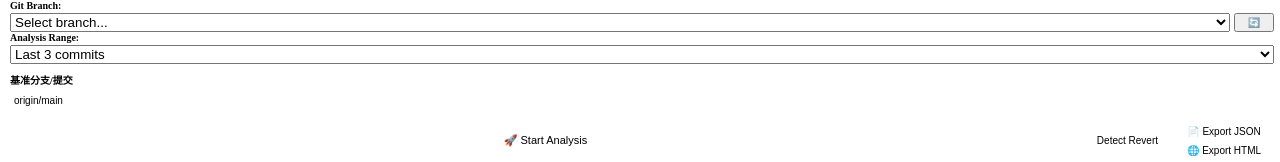
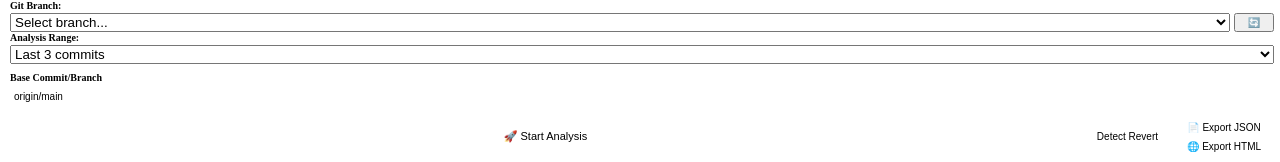
Before and after one commit to GoldenSupremeSaltedFish/DiffSense, a React (Vite) app in the folder ui/diffsense-frontend/: page / in a window 1280 px wide. Shown: the part 209-371 px from the top of the page. Built offline with nearby package versions, Linux system fonts and the light colour scheme.

Commit message:
button国际化

```diff
--- a/ui/diffsense-frontend/src/components/Toolbar.tsx
+++ b/ui/diffsense-frontend/src/components/Toolbar.tsx
@@ -660,10 +660,10 @@ const Toolbar = () => {
 
       {/* 回退检测输入 */}
       <div style={{ display: 'flex', flexDirection: 'column', gap: '4px', marginTop: '8px' }}>
-        <label style={{ fontSize: '10px', fontWeight: '600' }}>基准分支/提交</label>
+        <label style={{ fontSize: '10px', fontWeight: '600' }}>{t('toolbar.baseCommitLabel')}</label>
         <input
           type="text"
-          placeholder="origin/main"
+          placeholder={t('toolbar.baseCommitPlaceholder')}
           value={baseCommitForRevert}
           onChange={(e) => setBaseCommitForRevert(e.target.value)}
           disabled={isAnalyzing}
--- a/ui/diffsense-frontend/src/i18n/languages.ts
+++ b/ui/diffsense-frontend/src/i18n/languages.ts
@@ -66,6 +66,8 @@ export interface LanguageConfig {
     reportBug: string;
     reportBugTitle: string;
     detectRevert: string;
+    baseCommitLabel: string;
+    baseCommitPlaceholder: string;
 
     loadingBranches: string;
   };
@@ -273,6 +275,8 @@ export const zhCN: LanguageConfig = {
     reportBug: '📩 出bug了？点我汇报😊',
     reportBugTitle: '报告问题或建议',
     detectRevert: '检测回退',
+    baseCommitLabel: '基准分支/提交',
+    baseCommitPlaceholder: '例: origin/main',
 
     loadingBranches: '正在加载分支列表...'
   },
@@ -404,6 +408,8 @@ export const enUS: LanguageConfig = {
     reportBug: '📩 Bug Report 🐛',
     reportBugTitle: 'Report Issue or Suggestion',
     detectRevert: 'Detect Revert',
+    baseCommitLabel: 'Base Commit/Branch',
+    baseCommitPlaceholder: 'e.g.: origin/main',
 
     loadingBranches: 'Loading branch list...'
   },
```
